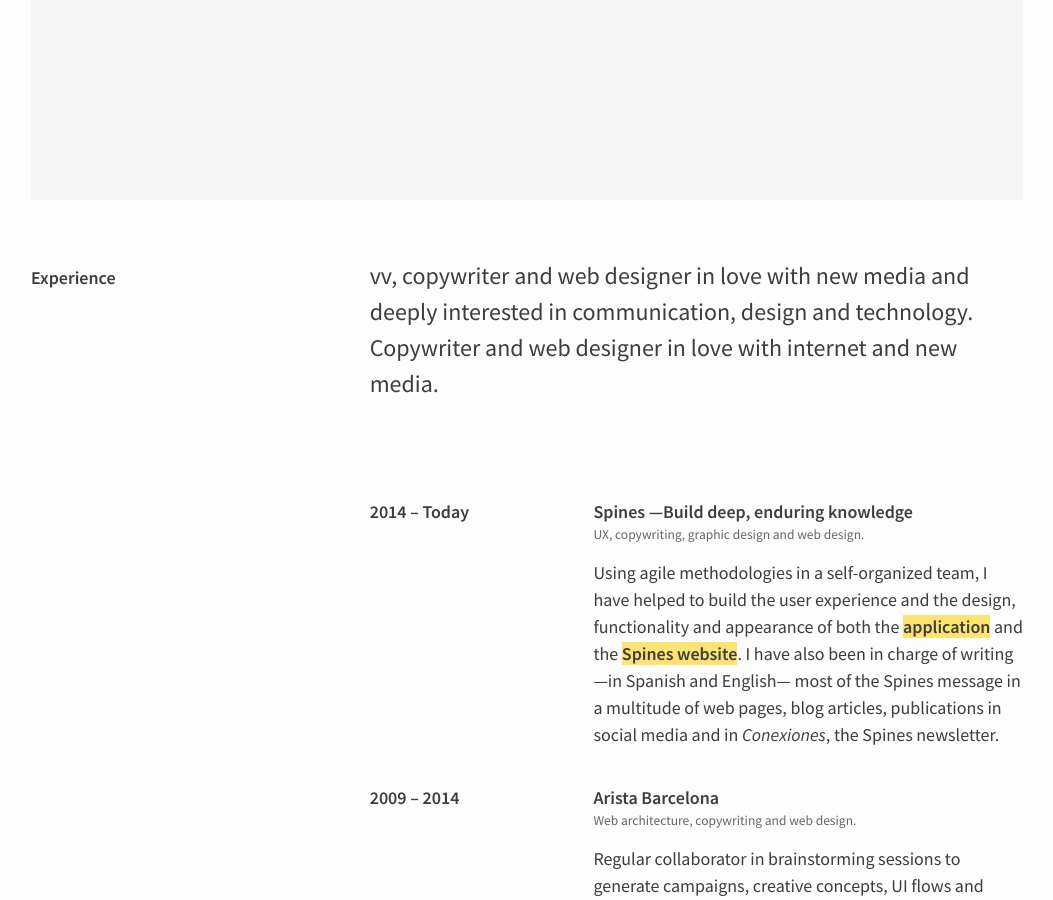
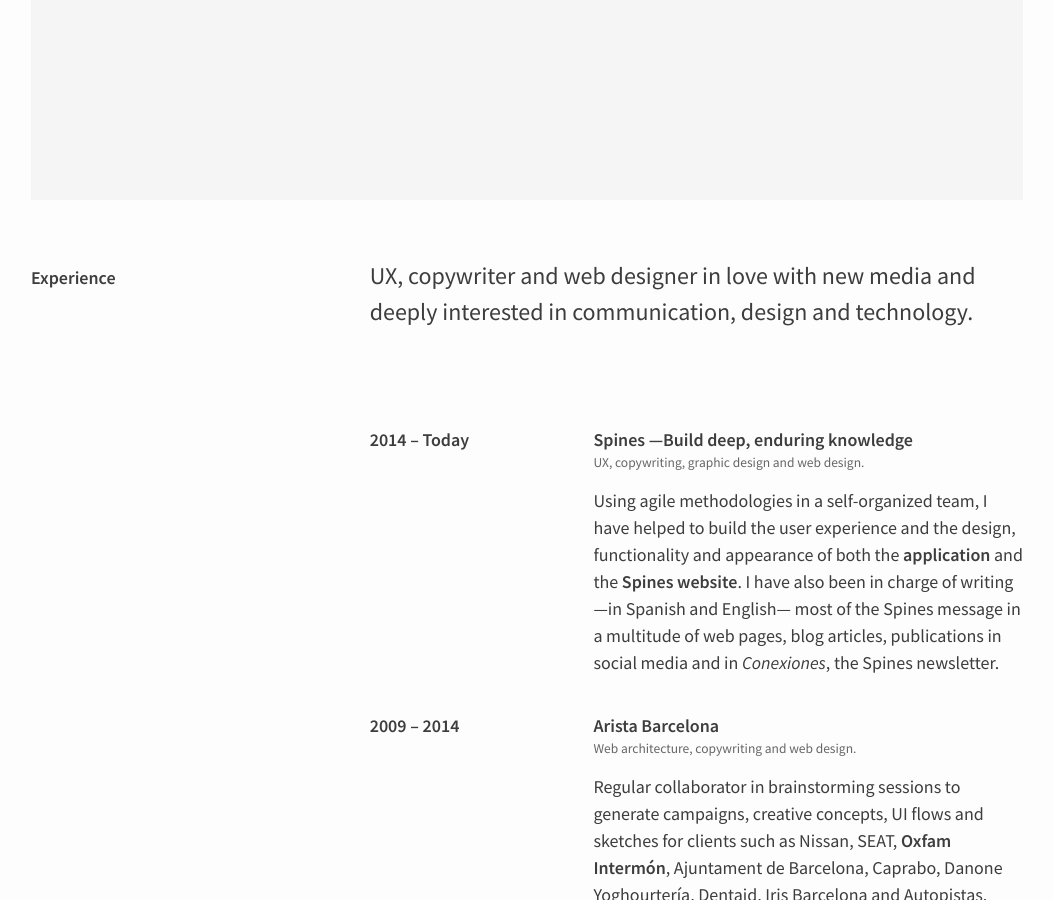
Before and after one commit to AdrianoLatorre/adriano.latorre.info, a Jekyll site: the page built from profile.md, in a window 1280 px wide and 900 px high, scrolled down 373 px. Shown: the whole window, without its empty margins (113-1166 px from the left). Built offline with Jekyll 4.4.1, drawn with Linux system fonts in a browser that asks for light colours.

Commit message:
No yellow, better text

```diff
--- a/profile.md
+++ b/profile.md
@@ -15,7 +15,7 @@ permalink: /profile/
         {% assign work_by_date = site.work | sort: 'date' %}
         {% assign last_work = work_by_date | last %}
         {% assign work_offset = 1 %}
-        <p>vv, copywriter and web designer in love with new media and deeply interested in communication, design and technology. Copywriter and web designer in love with internet and new media.</p>
+        <p>UX, copywriter and web designer in love with new media and deeply interested in communication, design and technology.</p>
         <br>
         <dl class="profile-experience">
           <div class="grid gutter">
@@ -25,7 +25,7 @@ permalink: /profile/
             <div class="grid-66 h-i">
               <dd>Spines —Build deep, enduring knowledge</dd>
               <dd class="subtitle">UX, copywriting, graphic design and web design.</dd>
-              <dd>Using agile methodologies in a self-organized team, I have helped to build the user experience and the design, functionality and appearance of both the <a href="/work/spines/" class="highlighted">application</a> and the <a href="/work/spines.me/" class="highlighted">Spines website</a>. I have also been in charge of writing —in Spanish and English— most of the Spines message in a multitude of web pages, blog articles, publications in social media and in <em>Conexiones</em>, the Spines newsletter.</dd>
+              <dd>Using agile methodologies in a self-organized team, I have helped to build the user experience and the design, functionality and appearance of both the <a href="/work/spines/">application</a> and the <a href="/work/spines.me/">Spines website</a>. I have also been in charge of writing —in Spanish and English— most of the Spines message in a multitude of web pages, blog articles, publications in social media and in <em>Conexiones</em>, the Spines newsletter.</dd>
             </div>
             <div class="grid-33 h-i">
               <dt>2009 – 2014</dt>
@@ -33,7 +33,7 @@ permalink: /profile/
             <div class="grid-66 h-i">
               <dd>Arista Barcelona <span class="nazgul">—Mordor Pedralbes</span></dd>
               <dd class="subtitle">Web architecture, copywriting and web design.</dd>
-              <dd>Regular collaborator in brainstorming sessions to generate campaigns, creative concepts, UI flows and sketches for clients such as Nissan, SEAT, <a href="/work/oxfamintermon/" class="highlighted">Oxfam Intermón</a>, Ajuntament de Barcelona, Caprabo, Danone Yoghourtería, Dentaid, Iris Barcelona and Autopistas.</dd>
+              <dd>Regular collaborator in brainstorming sessions to generate campaigns, creative concepts, UI flows and sketches for clients such as Nissan, SEAT, <a href="/work/oxfamintermon/">Oxfam Intermón</a>, Ajuntament de Barcelona, Caprabo, Danone Yoghourtería, Dentaid, Iris Barcelona and Autopistas.</dd>
             </div>
             <div class="grid-33 h-i">
               <dt>2007 – 2009</dt>
@@ -41,7 +41,7 @@ permalink: /profile/
             <div class="grid-66 h-i">
               <dd>Freelance —independent web consulting work</dd>
               <dd class="subtitle">Web architecture, copywriting and web design.</dd>
-              <dd>Independent consulting, web architecture, copywriting and web design for clients such as <a href="/work/msf/" class="highlighted">Médicos Sin Fronteras</a> and Gnoss.</dd>
+              <dd>Independent consulting, web architecture, copywriting and web design for clients such as <a href="/work/msf/">Médicos Sin Fronteras</a> and Gnoss.</dd>
             </div>
             <div class="grid-33 h-i">
               <dt>2000 – 2007</dt>
@@ -50,7 +50,7 @@ permalink: /profile/
               <dd>httpcomunicació —una agència de comunicació</dd>
               <dd class="subtitle">Web architecture, copywriting, web design and video editing.</dd>
               <dd>Web designer and interactive CD developer in the early years. Gradually, I grew more interested in web architecture and copywriting. Regular participant in brainstorming sessions and responsible for projects from beginning to delivery.</dd>
-              <dd>Clients: Abertis, Grupo Husa, <a href="/work/msf/" class="highlighted">Médicos Sin Fronteras</a>, <a href="/work/oxfamintermon/" class="highlighted">Oxfam Intermón</a>, Arsys, Piensa Solutions, <a href="/work/butxaca/" class="highlighted">butxaca</a>, <a href="/work/queridacarmen/" class="highlighted">Querida Carmen</a>, Buff, Cibernàrium, Barcelona Activa and many more.</dd>
+              <dd>Clients: Abertis, Grupo Husa, <a href="/work/msf/">Médicos Sin Fronteras</a>, <a href="/work/oxfamintermon/">Oxfam Intermón</a>, Arsys, Piensa Solutions, <a href="/work/butxaca/">butxaca</a>, <a href="/work/queridacarmen/">Querida Carmen</a>, Buff, Cibernàrium, Barcelona Activa and many more.</dd>
             </div>
             <div class="grid-33 h-i">
               <dt>1997 – 2000</dt>
@@ -101,18 +101,18 @@ permalink: /profile/
           <li>Autopistas</li>
           <li>Barcelona Activa</li>
           <li>Buff</li>
-          <li><a href="/work/butxaca/" class="highlighted">butxaca</a></li>
+          <li><a href="/work/butxaca/">butxaca</a></li>
           <li>Caprabo</li>
           <li>Cibernàrium</li>
           <li>Dentaid</li>
-          <li><a href="/work/httpcomunicacio/" class="highlighted">httpcomunicació</a></li>
+          <li><a href="/work/httpcomunicacio/">httpcomunicació</a></li>
           <li>Husa</li>
-          <li><a href="/work/msf/" class="highlighted">Médicos Sin Fronteras</a></li>
+          <li><a href="/work/msf/">Médicos Sin Fronteras</a></li>
           <li>Nissan</li>
-          <li><a href="/work/oxfamintermon/" class="highlighted">Oxfam Intermón</a></li>
-          <li><a href="/work/queridacarmen/" class="highlighted">Querida Carmen</a></li>
+          <li><a href="/work/oxfamintermon/">Oxfam Intermón</a></li>
+          <li><a href="/work/queridacarmen/">Querida Carmen</a></li>
           <li>SEAT</li>
-          <li><a href="/work/spines.me/" class="highlighted">Spines</a></li>
+          <li><a href="/work/spines.me/">Spines</a></li>
         </ul>
       </section>
     </div>
```
Also changed, not shown: index.html (+4 -4 lines).
